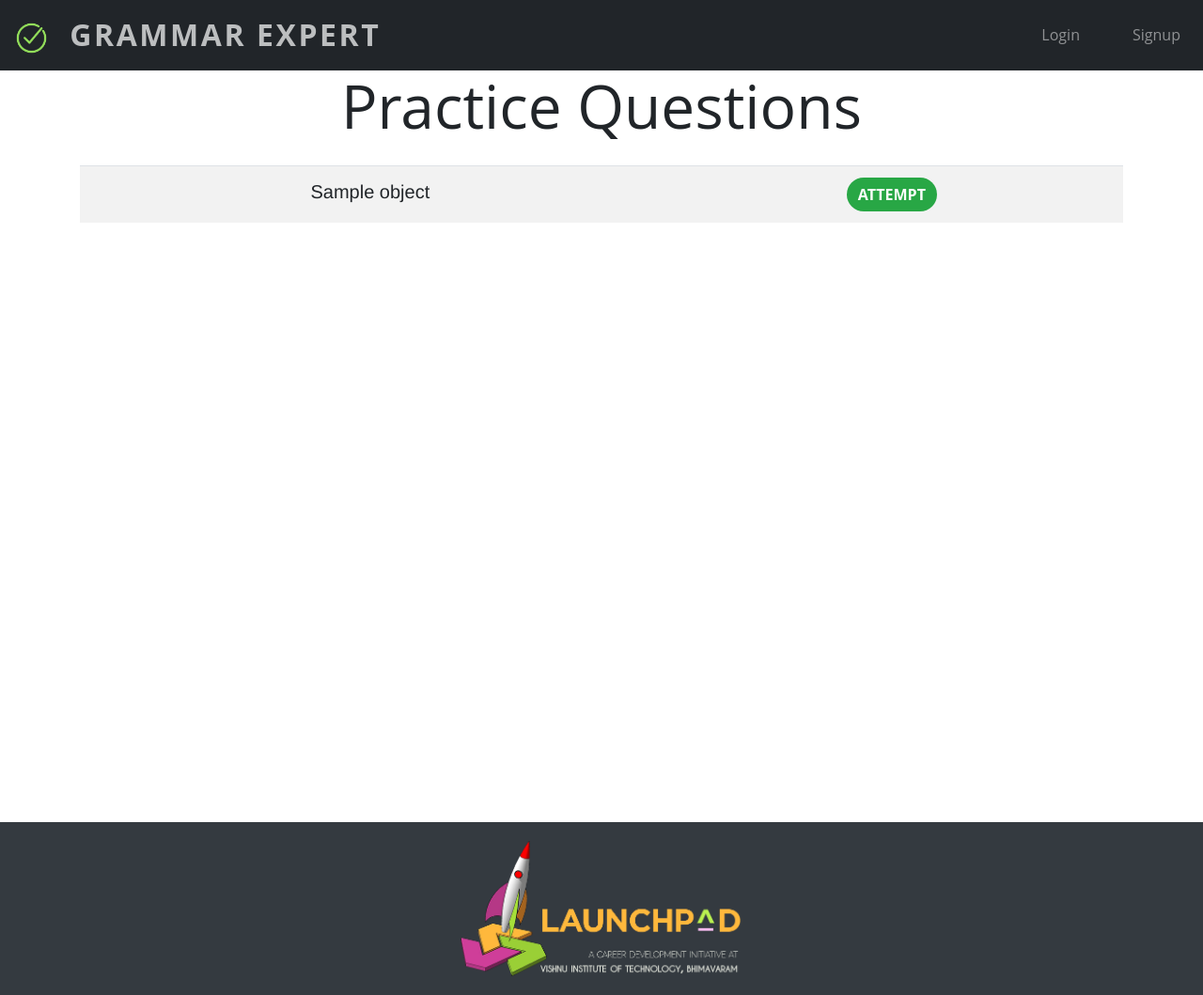
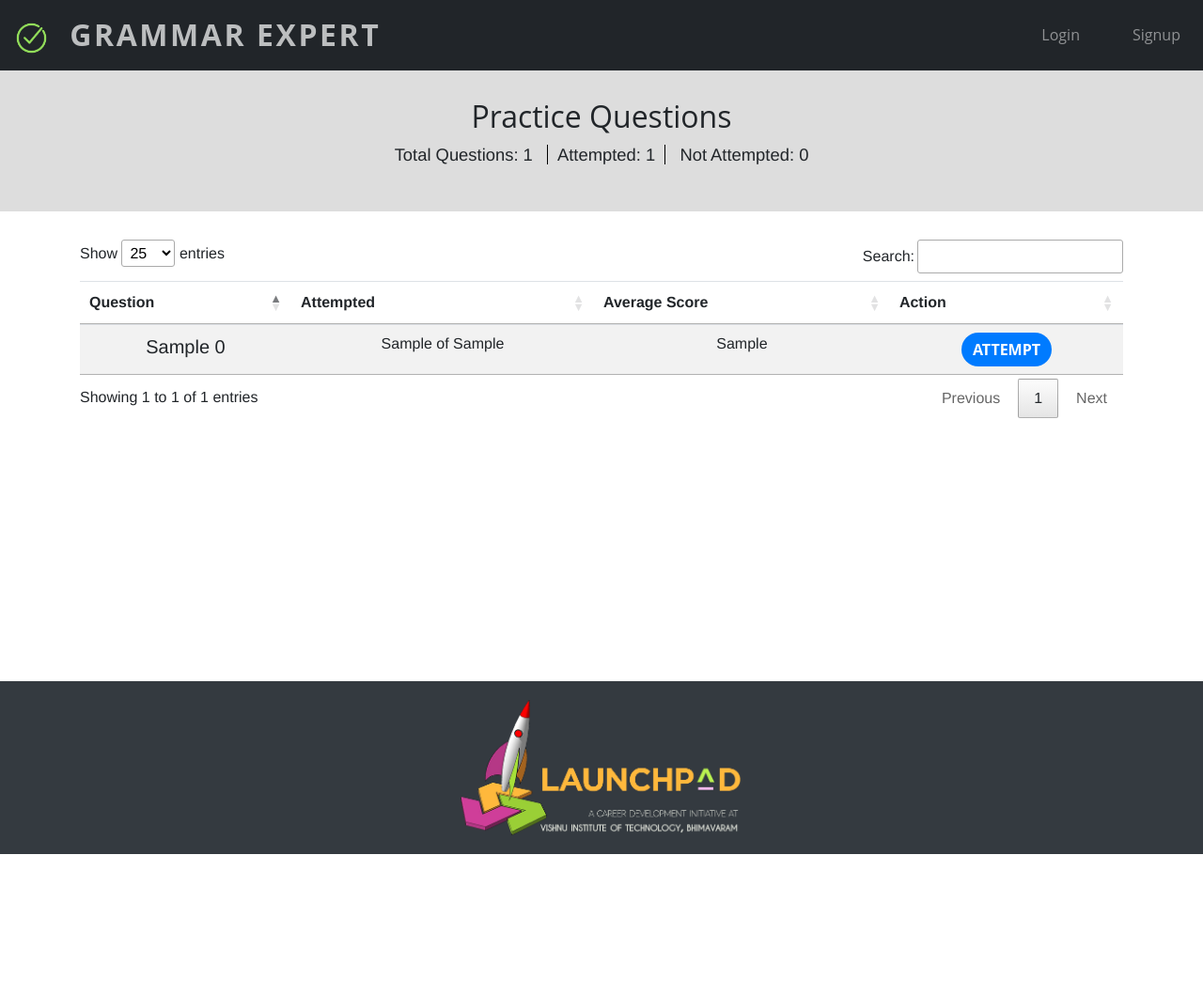
Before and after one commit to vikasAravi/TheGrammerlyProject, a Django app: template myapp/templates/practice.html in a window 1280 px wide. Shown: the whole page at 94% size. After the commit the page ends 909 px from the top, so only its background shows below. Run offline with Django 3.2, Linux system fonts and the light colour scheme; the template is opened without the code that fills it: most values are stand-ins (such as "Sample title", 1, 10 or a date in 2020); some libraries are stand-ins or nearby versions.

Commit message:
made practice page more informative

```diff
--- a/myapp/static/header.css
+++ b/myapp/static/header.css
@@ -198,7 +198,6 @@ img::-moz-selection {
 
 @media (min-width: 992px) {
   .masthead {
-    height: 100vh;
     min-height: 650px;
     padding-top: 0;
     padding-bottom: 0;
--- a/myapp/templates/practice.html
+++ b/myapp/templates/practice.html
@@ -1,26 +1,85 @@
 {% load static %}
 {% load bootstrap4 %}
 {% include 'header.html' %}
-
+<style>
+  .attempts {
+    font-weight: bold;
+  }
+  #questions_wrapper {
+     margin-bottom: 30px;
+ }
+ .topheading {
+        text-align: center;
+        padding:30px;
+        background-color: #dddddd;
+        margin-bottom: 30px;
+    }
+  #count, #unattemptedcount {
+    padding:0 10px;
+  }
+  #attemptedcount {
+    padding:0 10px;
+    border-left: 1px solid black;
+    border-right: 1px solid black;
+  }
+</style>
+<link rel="stylesheet" type="text/css" href="https://cdn.datatables.net/v/bs4/dt-1.10.18/datatables.min.css"/>
 <div class="masthead text-center">
-    <h1>Practice Questions</h1>
-    <div class="container mt-4">
-        <div class="row">
-          <div class="col-md-12">
-    <table class="table table-striped">
+    <div class="container-fluid topheading">
+        <h2>Practice Questions</h2>
+        <p><span id="count">Total Questions: </span>
+          <span id="attemptedcount">Attempted: </span>
+          <span id="unattemptedcount">Not Attempted: </span>
+        </p>
+    </div>
+    <div class="container">
+    <table id="questions" class="table table-striped">
+      <thead>
+        <th>Question</th>
+        <th>Attempted</th>
+        <th>Average Score</th>
+        <th>Action</th>
+      </thead>
         <tbody>
-{% for question in object_list %}
+{% for q in questions %}
   <tr>
-    <td class="lead">{{ question }}</td>
-    <td><a href="{% url 'attempt' question.code %}"><button class="btn btn-success my-auto">attempt</button></a></td>
+    <td class="lead">{{ q.0.question }}</td>
+    <td>{{q.3}} of {{q.4}}</td>
+    <td>{{q.2}}</td>
+    {% if q.1 %}
+    <td><a href="{% url 'attempt' q.0.code %}"><button class="btn btn-primary my-auto">attempt</button></a></td>
+    {% else %}
+    <td><button disabled class="btn btn-link">done</button></td>
+    {% endif %}
   </tr>
 {% endfor %}
 </tbody>
 </table>
 </div>
 </div>
-</div>
-</div>
     {% include 'footer.html' %}
+    <script type="text/javascript" src="https://cdn.datatables.net/v/bs4/dt-1.10.18/datatables.min.js"></script>
+    <script>
+        $(document).ready(function() {
+            var q = $('#questions').DataTable({
+                    lengthMenu: [
+                        [ 25, 50, 100, -1 ],
+                        [ '25', '50', '100', 'All' ]
+                    ],
+                    buttons: [
+                        'pageLength'
+                    ]
+                });
+
+            var data = q.data();
+            $('#count').text($('#count').text() + " " + data.length);
+            var a = 0;
+            for (var i=0; i<data.length; i++) {
+              if(data[i][1][0]=='0') a++;
+            }
+            $('#attemptedcount').text($('#attemptedcount').text() + " " + (data.length-a));
+            $('#unattemptedcount').text($('#unattemptedcount').text() + " " + a);
+        } );
+    </script>
 </body>
 </html>
```
Also changed, not shown: myapp/views.py (+18 -2 lines).
